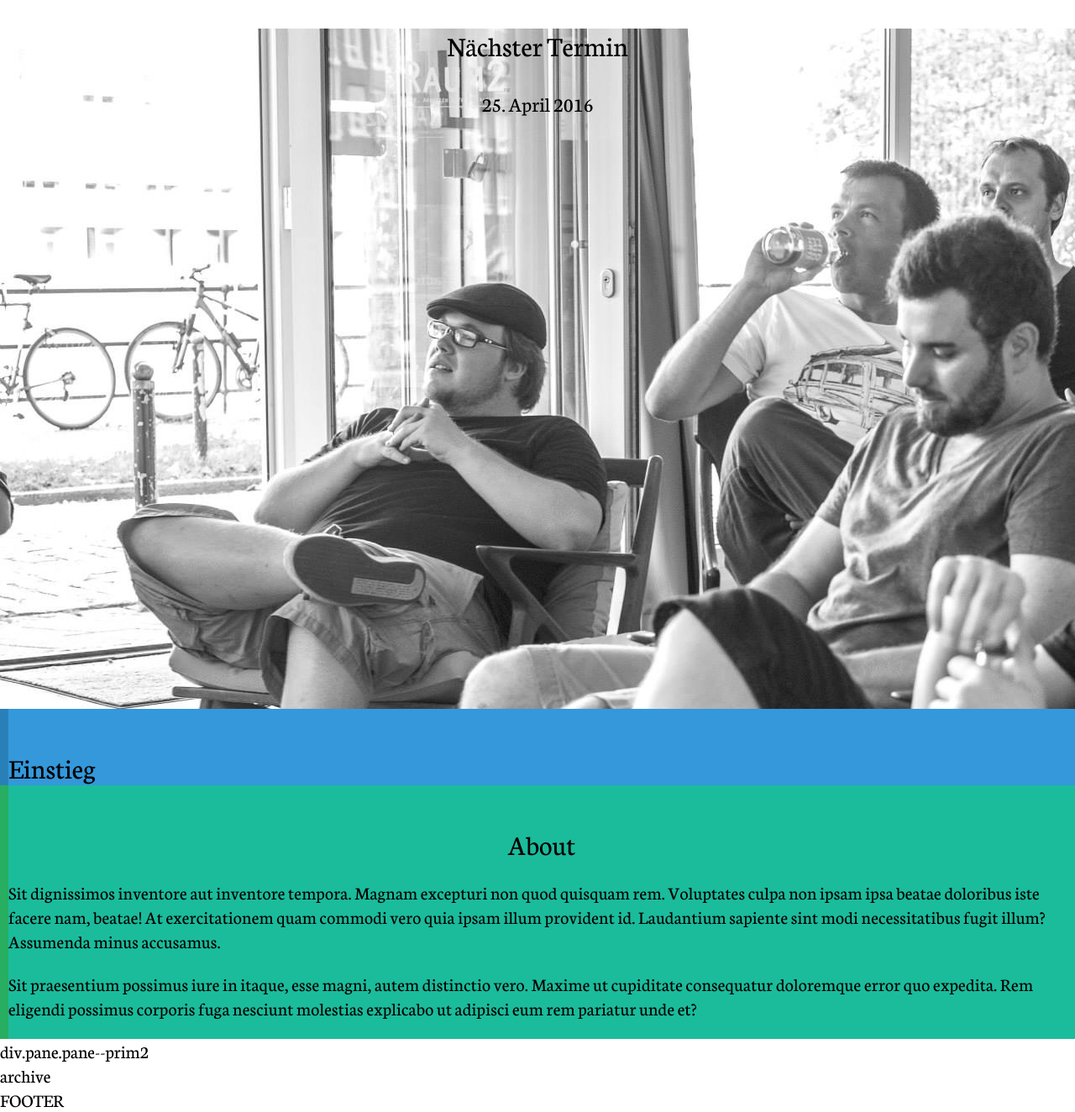
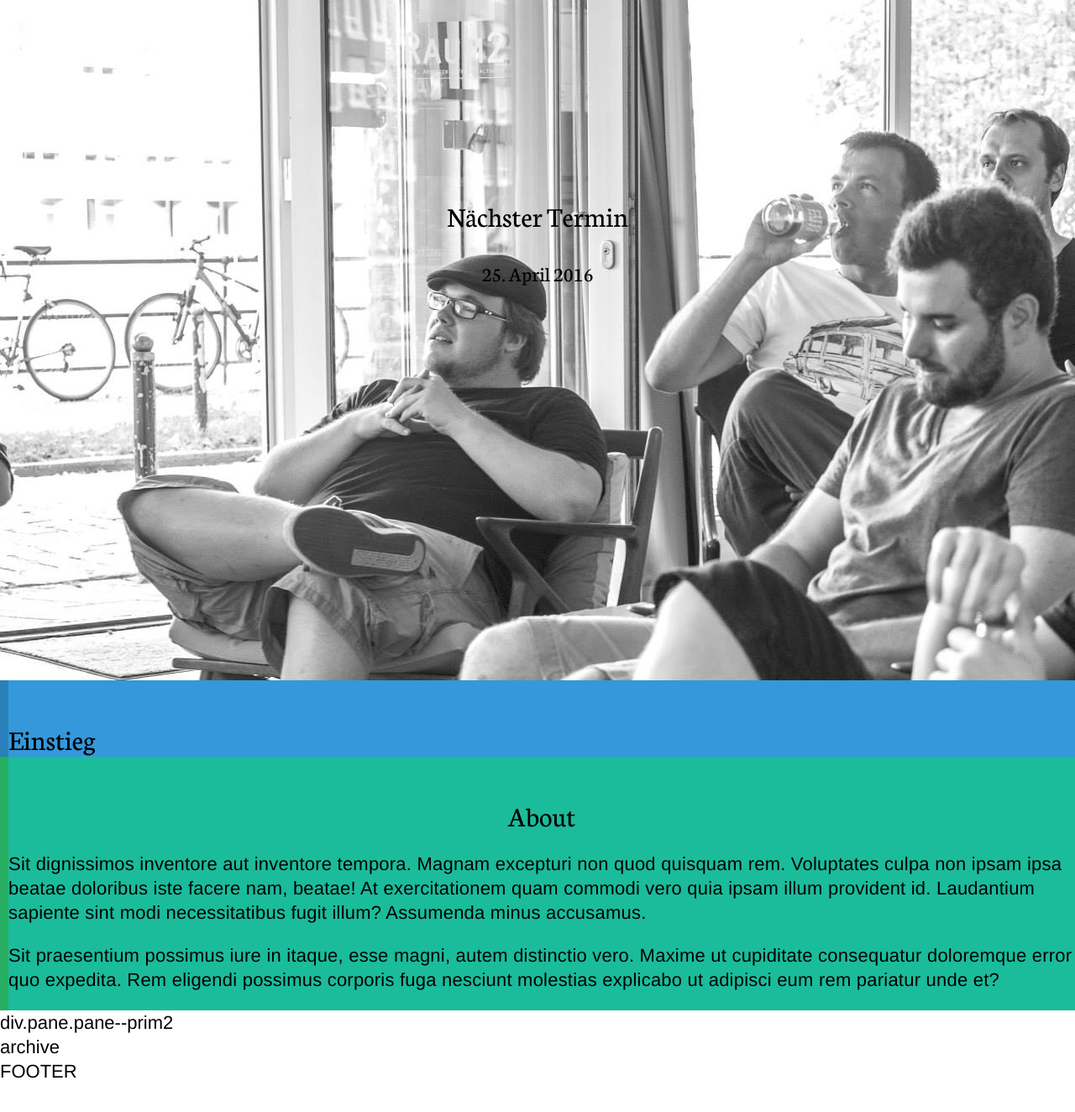
Before and after one commit to wmhb/website, a PHP site: page /index.html in a window 1280 px wide. Shown: the whole page at 84% size. After the commit the page ends 1284 px from the top, so only its background shows below. Run offline with PHP 8.4, Linux system fonts and the light colour scheme; some libraries are stand-ins or nearby versions.

Commit message:
helpers added, header centered and new typo

```diff
--- a/assets/css/main.css
+++ b/assets/css/main.css
@@ -155,13 +155,79 @@
   padding: 0; }
 
 /*! END normalize.css */
+.media {
+  margin: 10px;
+  overflow: hidden;
+  _overflow: visible;
+  zoom: 1; }
+  .media .img {
+    float: left;
+    margin-right: 10px; }
+    .media .img img {
+      display: block; }
+  .media .imgExt {
+    float: right;
+    margin-left: 10px; }
+  .media .bd {
+    overflow: hidden;
+    _overflow: visible;
+    zoom: 1; }
+  .media .img {
+    display: none; }
+  .media .bd h2, .media .bd p {
+    margin: 0; }
+  .media .bd p {
+    font-weight: italic; }
+  @media screen and (min-width: 480px) {
+    .media .img {
+      display: inline-block;
+      width: 40%; } }
+  @media screen and (min-width: 768px) {
+    .media .img > img {
+      width: 100%; } }
+  @media screen and (min-width: 992px) {
+    .media .img {
+      float: none;
+      width: 100%; }
+      .media .img > img {
+        width: 100%; } }
+
+.is--centered {
+  text-align: center; }
+
+.is--left {
+  float: left; }
+
+.is--right {
+  float: right; }
+
+.header {
+  -webkit-tap-highlight-color: transparent; }
+
+@-ms-viewport {
+  width: device-width; }
+
+.center-container {
+  position: relative; }
+
+.absolute-center {
+  width: 50%;
+  height: 50%;
+  overflow: auto;
+  margin: auto;
+  position: absolute;
+  top: 0;
+  left: 0;
+  bottom: 0;
+  right: 0; }
+
 *, *:before, *:after {
   -ms-box-sizing: border-box;
   -o-box-sizing: border-box;
   box-sizing: border-box; }
 
 html {
-  font-family: "Neuton", serif;
+  font-family: "Helvetica-Neue", Helvetica, Arial, sans-serif;
   font-size: 50%;
   overflow-y: scroll; }
   @media screen and (min-width: 480px) {
@@ -268,7 +334,7 @@
 p {
   font-size: 22px;
   font-size: 2.2rem;
-  font-family: "Neuton", serif;
+  font-family: "Helvetica-Neue", Helvetica, Arial, sans-serif;
   color: black;
   letter-spacing: 0.01em;
   line-height: 1.32;
@@ -330,6 +396,8 @@
   background-image: url('../images/header.jpg');
   text-align: center;
   height: 75%; }
+  body > header a {
+    display: block; }
 
 .g {
   display: -webkit-box;
--- a/assets/scss/generic/_helper.scss
+++ b/assets/scss/generic/_helper.scss
@@ -120,3 +120,17 @@
 // see: http://blog.adrianroselli.com/2013/05/ie10-metro-and-media-queries.htmlfu
 // uncommented because of csslint
 @-ms-viewport { width: device-width; }
+
+
+.center-container {
+  position: relative;
+}
+
+.absolute-center {
+  width: 50%;
+  height: 50%;
+  overflow: auto;
+  margin: auto;
+  position: absolute;
+  top: 0; left: 0; bottom: 0; right: 0;
+}
--- a/assets/scss/generic/_vars.scss
+++ b/assets/scss/generic/_vars.scss
@@ -66,7 +66,7 @@
 $font-size:         62.5%;
 $font-size-body:    2.2;
 $line-height:       $font-size-body*.6;
-$font-main:         "Neuton", serif;
+$font-main:         "Helvetica-Neue", Helvetica, Arial, sans-serif;
 $font-main-bold:    "Neuton", serif;;
 $font-heading:      "Neuton", serif;;
 $font-heading-light:"Neuton", serif;;
--- a/assets/scss/main.scss
+++ b/assets/scss/main.scss
@@ -3,6 +3,7 @@
 
 @import "generic/vars";
 @import "generic/mixins";
+@import "generic/helper";
 @import "base/site";
 @import "base/typo";
 @import "base/links";
--- a/assets/scss/modules/_header.scss
+++ b/assets/scss/modules/_header.scss
@@ -2,4 +2,7 @@
     background-image: url('../images/header.jpg');
     text-align: center;
     height: 75%;
+    a{
+        display: block;
+    }
 }
--- a/index.html
+++ b/index.html
@@ -5,9 +5,11 @@
         <meta name="viewport" content="width=device-width, initial-scale=1">
     </head>
     <body>
-        <header>
-            <h1>Nächster Termin</h1>
-            <h2>25. April 2016</h2>
+        <header class="center-container">
+            <a href="webmontag-hb.de" title="some title" class="absolute-center">
+                <h1>Nächster Termin</h1>
+                <h2>25. April 2016</h2>
+            </a>
         </header>
         <main class="g g--col">
             <section class="intro gi-full">
```
